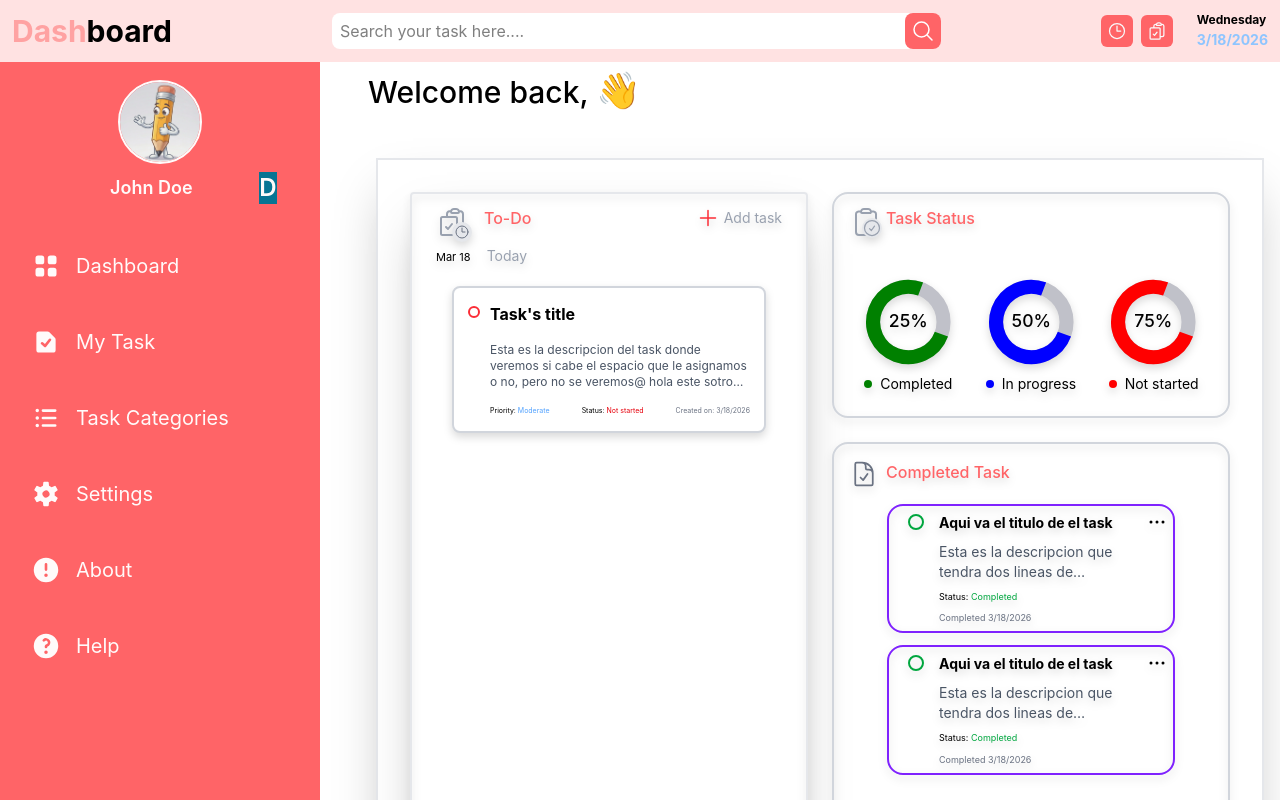
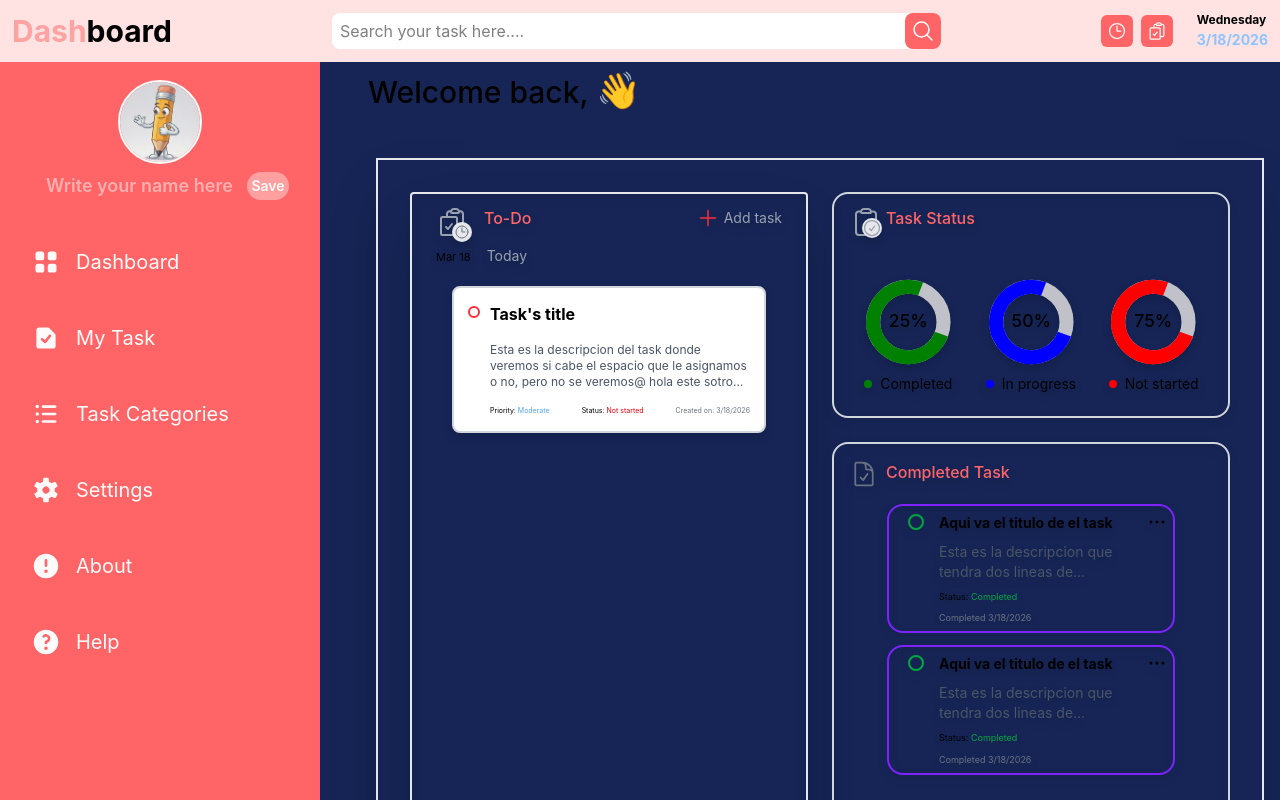
Before and after one commit to karinatuyuc/my-todo-list-React, a React (Vite) app: page / in a window 1280 px wide. Shown: the top 800 px of the page. Built offline with nearby package versions, Linux system fonts and the light colour scheme.

Commit message:
feat: add dynamic username

```diff
--- a/src/Dashboard.jsx
+++ b/src/Dashboard.jsx
@@ -12,7 +12,6 @@ export default function Dashboard({showModal, tasks}) {
 
     {/** Catching userName Name */}
    // const [modalName, setModalName] = useState(true);
-    //const [userName, setUserName] = useState("");
 
 
     const date = new Date(); //Creating the local date
@@ -54,7 +53,7 @@ export default function Dashboard({showModal, tasks}) {
          setModalName={setModalName}
          setUserName={setUserName}
         /> */}
-         <div className="min-h-screen w-full flex flex-col md:min-h-screen">
+         <div className="min-h-screen w-full flex flex-col md:min-h-screen lg:bg-blue-950">
 
 
             {/*Header*/}
@@ -107,9 +106,13 @@ export default function Dashboard({showModal, tasks}) {
 
         <main className="min-h-screen w-full grow md:grid md:grid-cols-[1fr_3fr] md:gap-10 lg:h-full">
 
+            {/**SIDE MENU */}
             <div className="lg:bg-red-400 lg:w-80">
-                <SideMenu/>
+                <SideMenu
+
+                />
             </div>
+            {/**End SIDE MENU */}
 
 
 
--- a/src/sideMenu.jsx
+++ b/src/sideMenu.jsx
@@ -1,9 +1,13 @@
 import { useState } from "react";
 import { ExclamationCircleIcon, Bars3Icon, UserCircleIcon, Squares2X2Icon, DocumentCheckIcon, ListBulletIcon, Cog6ToothIcon, QuestionMarkCircleIcon, ArrowUturnLeftIcon, XMarkIcon } from "@heroicons/react/16/solid"
+import UserName from "./UserNameModal";
 
 export default function SideMenu() {
 
     const [isOpen, setIsOpen] = useState(false);
+    const [inputValue, setInputValue] = useState("");
+
+
     const listStyles =
     "group flex items-center gap-2 text-xl text-white md:gap-4 lg:text-md lg:hover:bg-white lg:hover:rounded-lg lg:hover:text-red-500 lg:hover:font-medium lg:hover:cursor-pointer lg:hover:p-3 lg:hover:scale-110 transition-all duration-300";
     const iconStyles =  "w-7 h-7 text-white lg:group-hover:text-red-500 lg:transition-colors lg:duration-200"
@@ -20,6 +24,15 @@ export default function SideMenu() {
     const randomIndex = Math.floor(Math.random() * avatarRandom.length);
 
     const avatar = avatarRandom[randomIndex];
+
+    {/**This is the fx to change the input username value */}
+
+    function onClickButton() {
+        setInputValue(inputValue);
+    };
+
+    console.log(onClickButton)
+
 
     return (
         <>
@@ -62,13 +75,18 @@ export default function SideMenu() {
                 lg:text-2xl lg:flex lg:justify-center lg:items-center lg:text-center lg:mt-2">
 
                     <input
-                      type='text'
-                      value="John Doe"
+                      type="text"
+                      value={inputValue}
+                      onChange={(e) => setInputValue(e.target.value)}
                       placeholder="Write your name here"
                       className="w-52 ml-1 border-b-fuchsia-800 text-lg text-center"
                     />
-                    <button className="ml-1 bg-cyan-700 cursor-pointer">D</button>
+                    <button className="ml-1 text-sm bg-red-300 p-1 cursor-pointer rounded-2xl"
+                    onClick={onClickButton}
+                    >Save</button>
                 </div>
+                {/**End DIV FOR THE USERNAME */}
+
             </div>
 
             <div className="bg-red-700 p-8 h-screen lg:bg-red-400 lg:w-80">
```
